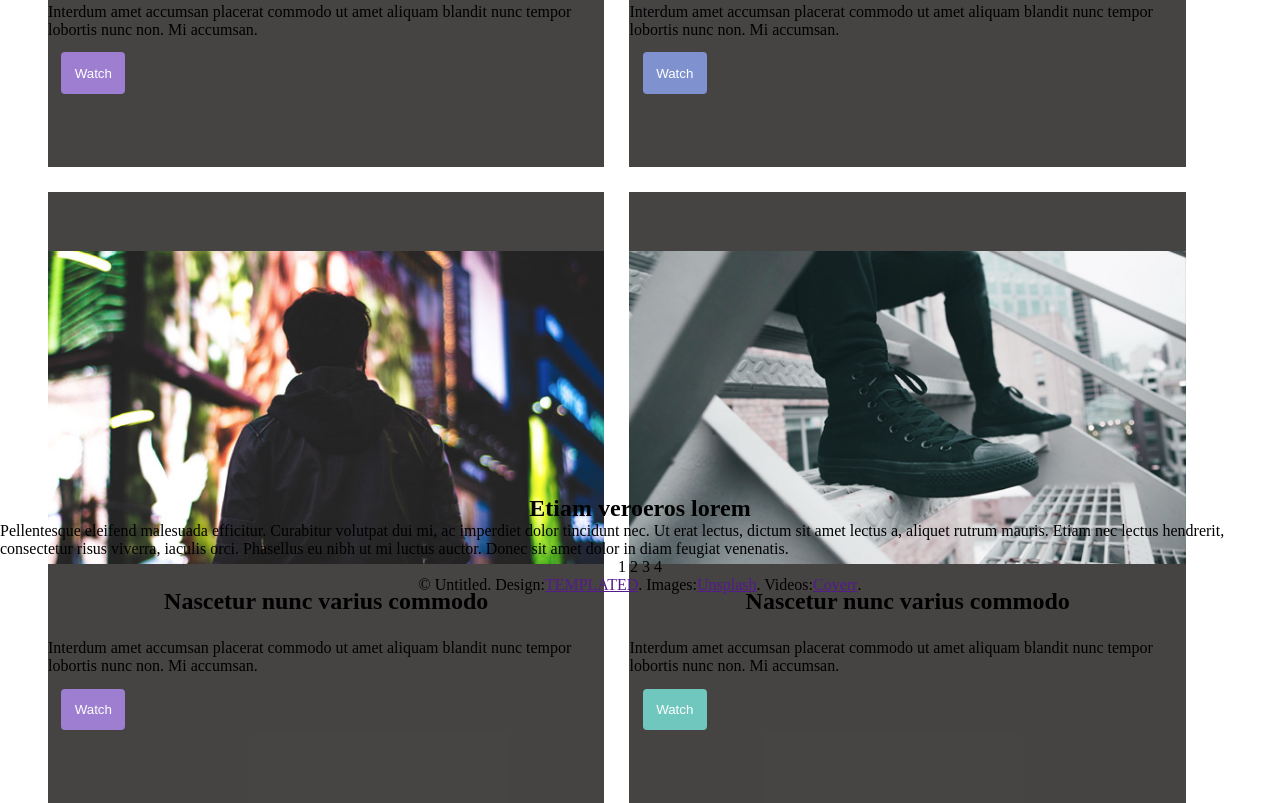
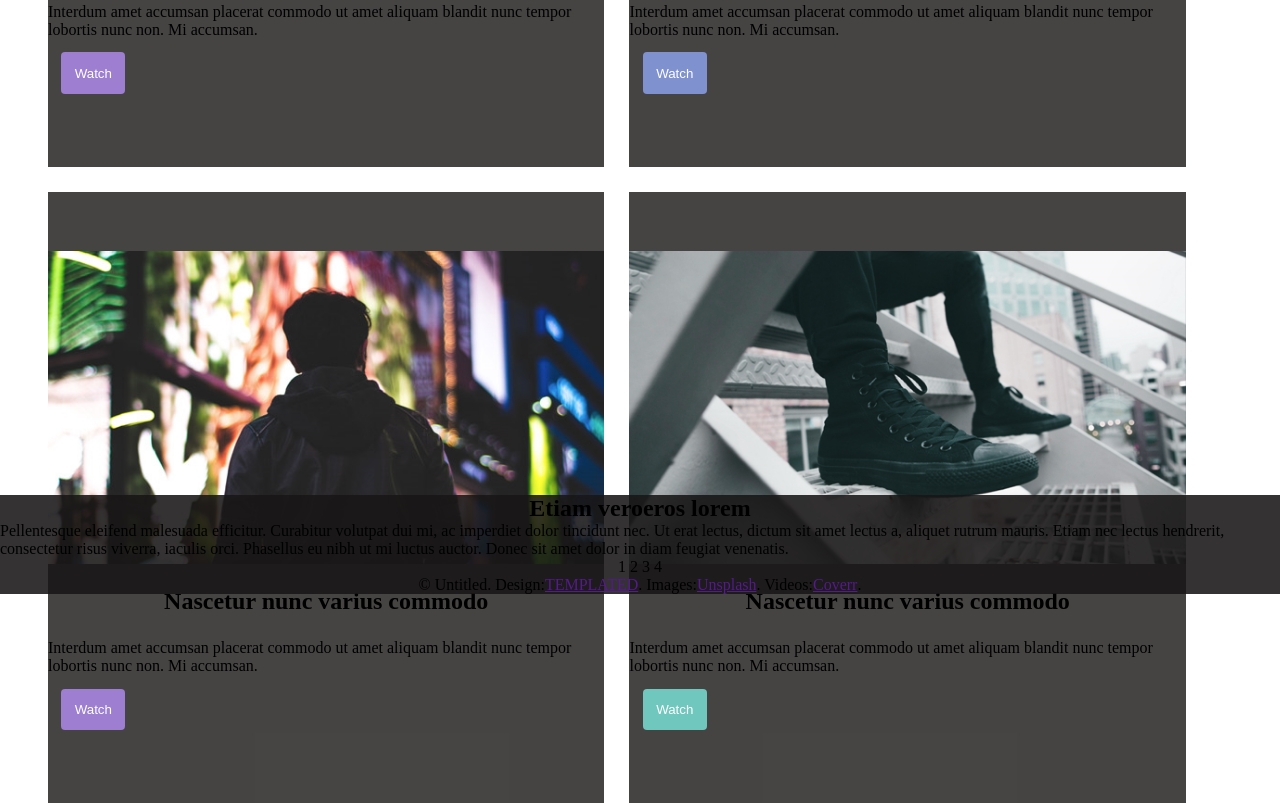
Before and after one commit to luist23/prograwebTareaDesing, a plain HTML site: page index.html in a window 1280 px wide. Shown: the part 1300-2103 px from the top of the page. Drawn offline with Linux system fonts and the light colour scheme; a script that the page names is missing.

Commit message:
cambio un color

```diff
--- a/css/style.css
+++ b/css/style.css
@@ -107,6 +107,7 @@ footer>*{
     display: flex;
     align-content: center;
     justify-content: center;
+    background-color: rgba(24, 22, 22, 0.877);
 }
 
 footer>p{
```
